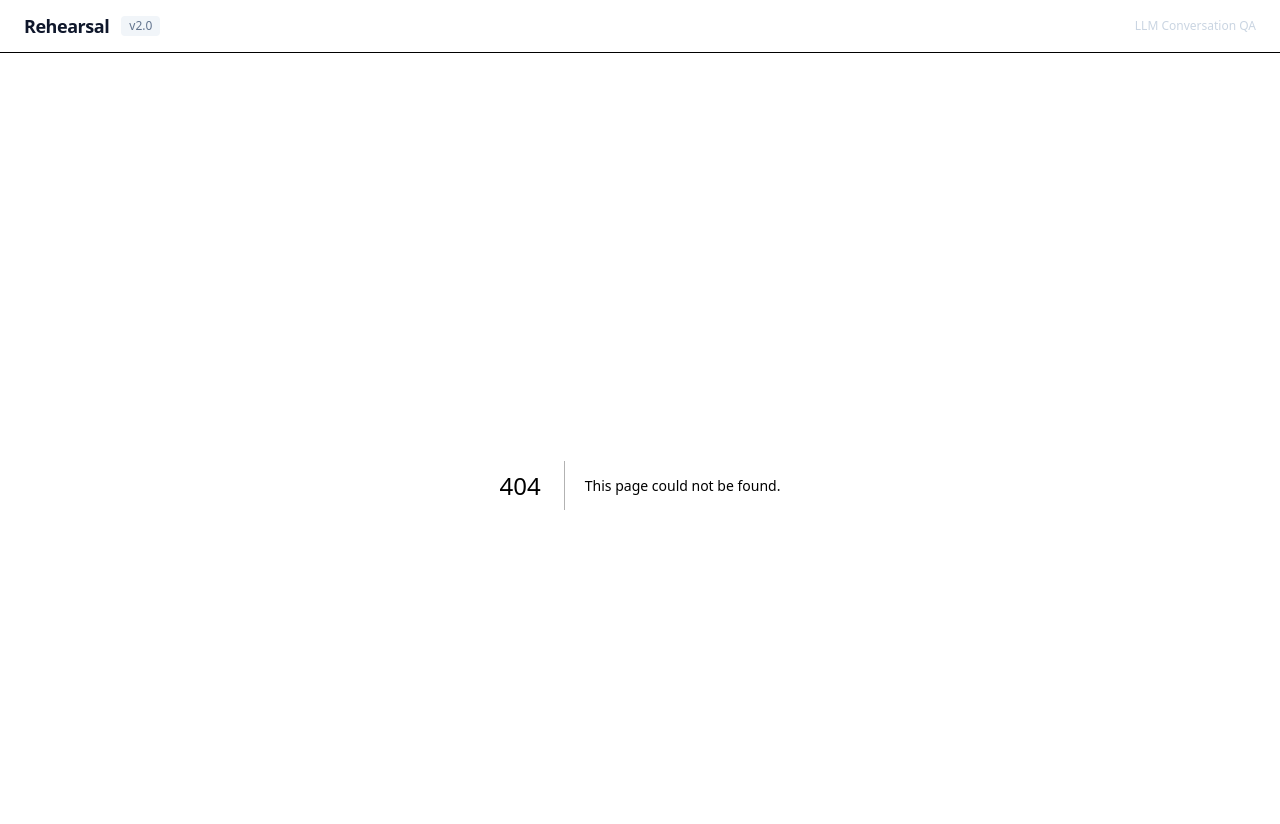
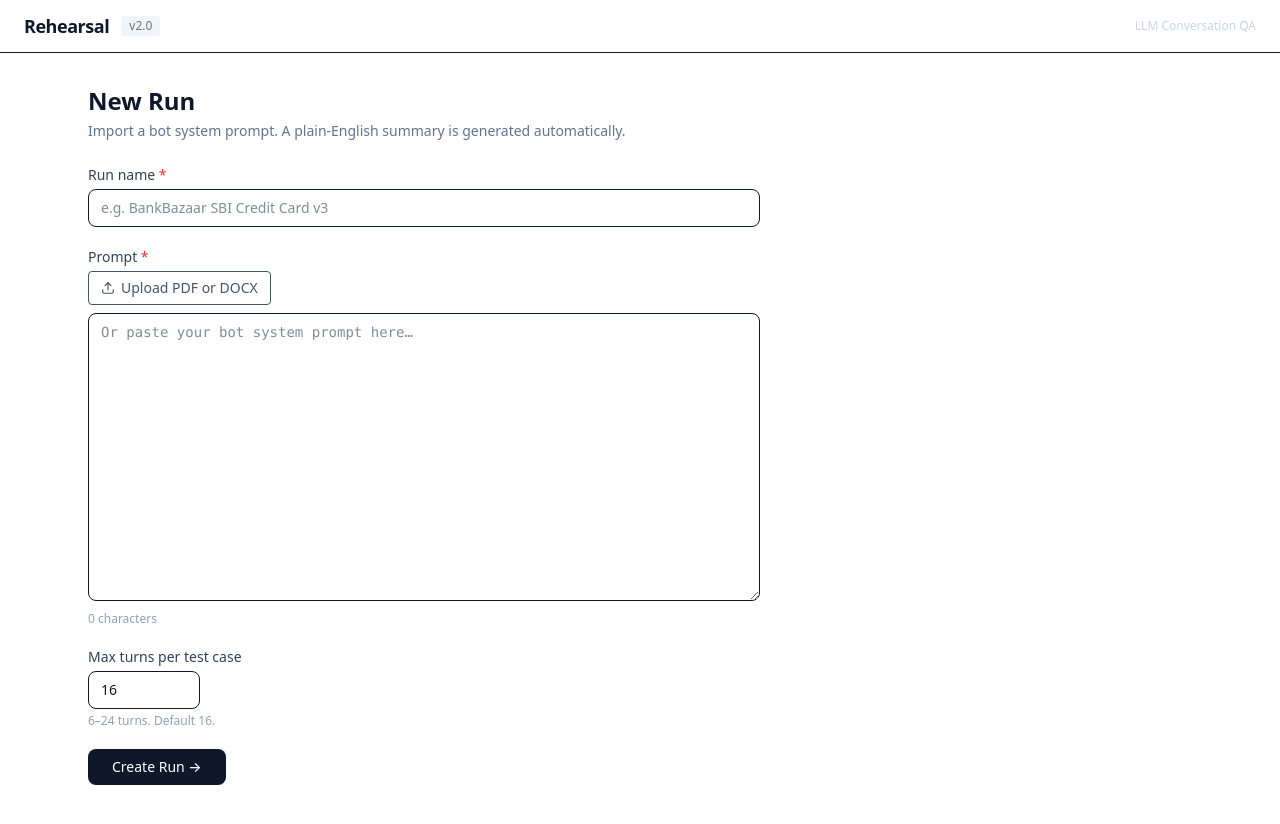
Before and after one commit to Shaivya7/rehearsal, a Next.js app: page /runs/new in a window 1280 px wide. Before the commit this address had no page. Shown: the top 824 px of the page. Built offline with nearby package versions, Linux system fonts and the light colour scheme.

Commit message:
feat: add new run page and run detail page

```diff
--- /dev/null
+++ b/src/app/runs/[id]/page.tsx
@@ -0,0 +1,95 @@
+import { notFound, redirect } from 'next/navigation'
+import Link from 'next/link'
+import { getRun } from '@/lib/blob'
+import { TestCaseTable } from '@/components/TestCaseTable'
+import { StatusBadge } from '@/components/StatusBadge'
+import { GenerateTcsButton } from '@/components/GenerateTcsButton'
+
+export const dynamic = 'force-dynamic'
+
+export default async function RunDetailPage({
+  params,
+}: {
+  params: Promise<{ id: string }>
+}) {
+  const { id } = await params
+  const run = await getRun(id)
+  if (!run) notFound()
+
+  if (run.status === 'completed') redirect(`/runs/${id}/results`)
+  if (run.status === 'running') redirect(`/runs/${id}/execute`)
+
+  return (
+    <div className="space-y-6">
+      {/* Header */}
+      <div className="flex items-start justify-between gap-4">
+        <div>
+          <div className="flex items-center gap-3 flex-wrap">
+            <h1 className="text-2xl font-bold text-slate-900">{run.name}</h1>
+            <StatusBadge status={run.status} />
+          </div>
+          <p className="text-slate-500 text-sm mt-0.5">
+            {new Date(run.createdAt).toLocaleString()} · {run.model} · max {run.maxTurns} turns
+          </p>
+        </div>
+        {run.testCases.length > 0 && (
+          <Link
+            href={`/runs/${id}/execute`}
+            className="shrink-0 bg-blue-600 text-white px-5 py-2 rounded-lg text-sm font-medium hover:bg-blue-700 transition-colors"
+          >
+            Run All ({run.testCases.length} TCs) →
+          </Link>
+        )}
+      </div>
+
+      {/* Prompt Summary */}
+      <div className="bg-white border rounded-lg p-4">
+        <p className="text-xs font-semibold uppercase text-slate-400 tracking-wide mb-2">
+          Prompt Summary
+        </p>
+        <p className="text-slate-700 text-sm leading-relaxed">{run.promptSummary}</p>
+        <details className="mt-3">
+          <summary className="text-xs text-slate-400 cursor-pointer hover:text-slate-600 select-none">
+            View raw prompt ({run.promptText.length.toLocaleString()} chars)
+          </summary>
+          <pre className="mt-2 text-xs text-slate-600 font-mono bg-slate-50 rounded p-3 overflow-x-auto whitespace-pre-wrap max-h-64 border">
+            {run.promptText}
+          </pre>
+        </details>
+      </div>
+
+      {/* Test Cases */}
+      <div>
+        <div className="flex items-center justify-between mb-3 flex-wrap gap-2">
+          <h2 className="text-lg font-semibold text-slate-900">
+            Test Cases{' '}
+            {run.testCases.length > 0 && (
+              <span className="text-slate-400 font-normal text-base">
+                ({run.testCases.length})
+              </span>
+            )}
+          </h2>
+          <GenerateTcsButton
+            runId={id}
+            label={run.testCases.length === 0 ? 'Generate Test Cases' : 'Regenerate'}
+            hasExisting={run.testCases.length > 0}
+          />
+        </div>
+
+        {run.testCases.length === 0 ? (
+          <div className="border-2 border-dashed rounded-lg p-12 text-center text-slate-400">
+            <p className="text-base">No test cases yet.</p>
+            <p className="text-sm mt-1">
+              Click &ldquo;Generate Test Cases&rdquo; to auto-generate them from the prompt, or add
+              manually below.
+            </p>
+          </div>
+        ) : (
+          <div className="bg-white border rounded-lg overflow-hidden">
+            <TestCaseTable runId={id} initialTcs={run.testCases} />
+          </div>
+        )}
+      </div>
+    </div>
+  )
+}
--- /dev/null
+++ b/src/app/runs/new/page.tsx
@@ -0,0 +1,142 @@
+'use client'
+import { useState } from 'react'
+import { useRouter } from 'next/navigation'
+import { Upload, FileText } from 'lucide-react'
+
+export default function NewRunPage() {
+  const router = useRouter()
+  const [name, setName] = useState('')
+  const [promptText, setPromptText] = useState('')
+  const [maxTurns, setMaxTurns] = useState(16)
+  const [loading, setLoading] = useState(false)
+  const [uploading, setUploading] = useState(false)
+  const [error, setError] = useState('')
+  const [uploadedFilename, setUploadedFilename] = useState('')
+
+  async function handleFileUpload(e: React.ChangeEvent<HTMLInputElement>) {
+    const file = e.target.files?.[0]
+    if (!file) return
+    setUploading(true)
+    setError('')
+    const form = new FormData()
+    form.append('file', file)
+    const res = await fetch('/api/upload/prompt', { method: 'POST', body: form })
+    const data = await res.json()
+    if (data.text) {
+      setPromptText(data.text)
+      setUploadedFilename(file.name)
+    } else {
+      setError(data.error ?? 'Upload failed')
+    }
+    setUploading(false)
+  }
+
+  async function handleSubmit(e: React.FormEvent) {
+    e.preventDefault()
+    if (!name.trim() || !promptText.trim()) {
+      setError('Run name and prompt text are required.')
+      return
+    }
+    setLoading(true)
+    setError('')
+    const res = await fetch('/api/runs', {
+      method: 'POST',
+      headers: { 'Content-Type': 'application/json' },
+      body: JSON.stringify({ name: name.trim(), promptText: promptText.trim(), maxTurns }),
+    })
+    if (!res.ok) {
+      setError('Failed to create run. Check your OpenAI API key.')
+      setLoading(false)
+      return
+    }
+    const run = await res.json()
+    router.push(`/runs/${run.id}`)
+  }
+
+  return (
+    <div className="max-w-2xl">
+      <h1 className="text-2xl font-bold text-slate-900 mb-1">New Run</h1>
+      <p className="text-slate-500 text-sm mb-6">
+        Import a bot system prompt. A plain-English summary is generated automatically.
+      </p>
+
+      <form onSubmit={handleSubmit} className="space-y-5">
+        <div>
+          <label className="block text-sm font-medium text-slate-700 mb-1">
+            Run name <span className="text-red-500">*</span>
+          </label>
+          <input
+            className="w-full border rounded-lg px-3 py-2 text-sm focus:outline-none focus:ring-2 focus:ring-slate-400"
+            placeholder="e.g. BankBazaar SBI Credit Card v3"
+            value={name}
+            onChange={e => setName(e.target.value)}
+          />
+        </div>
+
+        <div>
+          <label className="block text-sm font-medium text-slate-700 mb-1">
+            Prompt <span className="text-red-500">*</span>
+          </label>
+          <div className="mb-2 flex items-center gap-3">
+            <label className="cursor-pointer flex items-center gap-1.5 text-sm text-slate-600 border rounded px-3 py-1.5 hover:bg-slate-50 transition-colors">
+              <Upload size={14} />
+              {uploading ? 'Uploading…' : 'Upload PDF or DOCX'}
+              <input
+                type="file"
+                accept=".pdf,.docx"
+                className="hidden"
+                onChange={handleFileUpload}
+              />
+            </label>
+            {uploadedFilename && (
+              <span className="flex items-center gap-1 text-xs text-slate-500">
+                <FileText size={12} /> {uploadedFilename}
+              </span>
+            )}
+          </div>
+          <textarea
+            className="w-full border rounded-lg px-3 py-2 text-sm font-mono focus:outline-none focus:ring-2 focus:ring-slate-400 h-72 resize-y"
+            placeholder="Or paste your bot system prompt here…"
+            value={promptText}
+            onChange={e => setPromptText(e.target.value)}
+          />
+          <p className="text-xs text-slate-400 mt-1">
+            {promptText.length.toLocaleString()} characters
+            {promptText.length > 50000 && (
+              <span className="text-amber-600 ml-2">⚠ Large prompt — may be slow</span>
+            )}
+          </p>
+        </div>
+
+        <div>
+          <label className="block text-sm font-medium text-slate-700 mb-1">
+            Max turns per test case
+          </label>
+          <input
+            type="number"
+            min={6}
+            max={24}
+            className="w-28 border rounded-lg px-3 py-2 text-sm focus:outline-none focus:ring-2 focus:ring-slate-400"
+            value={maxTurns}
+            onChange={e => setMaxTurns(Number(e.target.value))}
+          />
+          <p className="text-xs text-slate-400 mt-1">6–24 turns. Default 16.</p>
+        </div>
+
+        {error && (
+          <p className="text-sm text-red-600 bg-red-50 border border-red-200 rounded px-3 py-2">
+            {error}
+          </p>
+        )}
+
+        <button
+          type="submit"
+          disabled={loading}
+          className="bg-slate-900 text-white px-6 py-2 rounded-lg text-sm font-medium hover:bg-slate-700 disabled:opacity-50 transition-colors"
+        >
+          {loading ? 'Creating run + generating summary…' : 'Create Run →'}
+        </button>
+      </form>
+    </div>
+  )
+}
```
